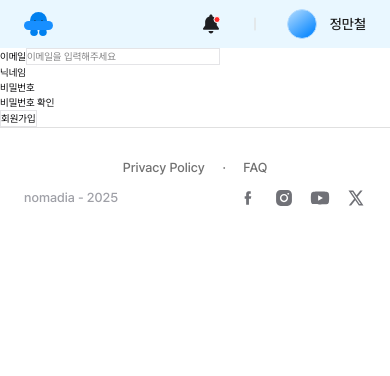
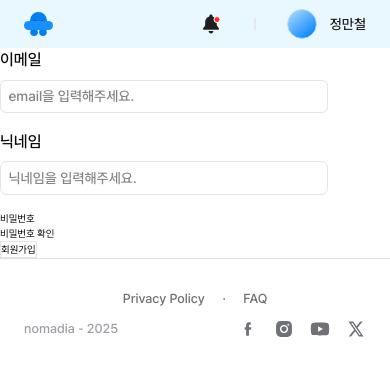
Before and after one commit to codeit-team6/nomadia, a Next.js app: page /signup in a window 390 px wide. Shown: the top 376 px of the page. Built offline with nearby package versions, Linux system fonts and the light colour scheme; no server answers.

Commit message:
[✨Feat] 인풋 공통 컴포넌트 구현 (#40)
* ✨ Feat: input 공통 컴포넌트 구현

- input 공통 컴포넌트를 구현합니다
- 자잘한 수정(글씨)
- LoginForm에 예시로 사용

* ✨ Feat: 반응형 구현

* 🐛 Fix: 자잘한 수정 및 제네릭 추가

```diff
--- a/src/features/auth/signup/components/SignupForm.tsx
+++ b/src/features/auth/signup/components/SignupForm.tsx
@@ -3,6 +3,8 @@
 import { zodResolver } from '@hookform/resolvers/zod';
 import { useRouter } from 'next/navigation';
 import { SubmitHandler, useForm } from 'react-hook-form';
+
+import { FormInput } from '@/shared/components/form-input/form-input';
 
 import { signup as apiSignup } from '../../api/auth.api';
 import { SignupFormType, signupSchema } from '../../validators/auth.schema';
@@ -20,8 +22,8 @@ export const SignupForm = () => {
 
   const onSubmit: SubmitHandler<SignupFormType> = async (data) => {
     try {
-      // const _response = await apiSignup(data);
-      await apiSignup(data);
+      const response = await apiSignup(data);
+      console.log(response);
       alert('회원가입 성공');
       router.push('./login');
     } catch (error) {
@@ -32,28 +34,22 @@ export const SignupForm = () => {
 
   return (
     <form onSubmit={handleSubmit(onSubmit)}>
-      <div>
-        <label htmlFor="email">이메일</label>
-        <input
-          id="email"
-          type="email"
-          {...register('email')}
-          className="border"
-          placeholder="이메일을 입력해주세요"
-        />
-        {/* 여러 input 속성을 한꺼번에 적용시킴
-                    name: 'email',
-                    onChange: (e) => {},
-                    ref
-                    ...
-                */}
-        {errors.email && <p className="text-red-500">{errors.email.message}</p>}
-      </div>
-      <div>
-        <label htmlFor="nickname">닉네임</label>
-        <input id="nickname" type="text" {...register('nickname')} />
-        {errors.nickname && <p>{errors.nickname.message}</p>}
-      </div>
+      <FormInput
+        label="이메일"
+        name="email"
+        type="text"
+        placeholder="email을 입력해주세요."
+        register={register}
+        error={errors.email}
+      />
+      <FormInput
+        label="닉네임"
+        name="nickname"
+        type="text"
+        placeholder="닉네임을 입력해주세요."
+        register={register}
+        error={errors.nickname}
+      />
       <div>
         <label htmlFor="password">비밀번호</label>
         <input id="password" type="password" {...register('password')} />
--- a/src/features/auth/validators/auth.schema.ts
+++ b/src/features/auth/validators/auth.schema.ts
@@ -2,21 +2,21 @@ import z from 'zod';
 
 export const signupSchema = z
   .object({
-    email: z.email({ message: '올바른 이메일 형식을 입력해주세요' }),
-    nickname: z.string().min(2, { message: '닉네임은 2자 이상이어야 합니다' }),
+    email: z.email({ message: '올바른 이메일 형식을 입력해주세요.' }),
+    nickname: z.string().min(2, { message: '닉네임은 2자 이상이어야 합니다.' }),
     password: z
       .string()
-      .min(8, { message: '비밀번호는 8자 이상이어야 합니다' }),
+      .min(8, { message: '비밀번호는 8자 이상이어야 합니다.' }),
     confirmPassword: z.string(),
   })
   .refine((data) => data.password === data.confirmPassword, {
-    message: '비밀번호가 일치하지 않습니다',
+    message: '비밀번호가 일치하지 않습니다.',
     path: ['confirmPassword'],
   });
 
 export const loginSchema = z.object({
-  email: z.email({ message: '올바른 이메일 형식을 입력해주세요' }),
-  password: z.string().min(8, { message: '비밀번호를 8자 이상 입력해주세요' }),
+  email: z.email({ message: '올바른 이메일 형식을 입력해주세요.' }),
+  password: z.string().min(8, { message: '비밀번호를 8자 이상 입력해주세요.' }),
 });
 
 export type SignupFormType = z.infer<typeof signupSchema>;
--- /dev/null
+++ b/src/shared/components/form-input/form-input.tsx
@@ -0,0 +1,47 @@
+import {
+  FieldError,
+  FieldValues,
+  Path,
+  UseFormRegister,
+} from 'react-hook-form';
+
+/**
+ * @description react-hook-form 과 함께 쓰는 공통 입력 컴포넌트
+ *  * 제네릭을 사용하여 로그인, 회원가입 등 모든 폼에서 재사용할 수 있습니다. so hard,,,
+ * @param {string} label - 창 위에 표시될 라벨 텍스트
+ * @param {Path<T>} name - react-hook-form에 등록할 필드의 이름
+ * @param {UseFormRegister<T>} register - 부모 폼에서 전달받는 react-hook-form의 register 함수
+ * @param {FieldError} [errors] - 해당 필드의 유효성 검사 에러 객체
+ * @param {React.InputHTMLAttributes<HTMLInputElement>} ...rest - type, placeholder 등 표준 HTML input 속성을 그대로 전달받습니다.
+ */
+
+interface FormInputProps<T extends FieldValues>
+  extends React.InputHTMLAttributes<HTMLInputElement> {
+  label: string;
+  name: Path<T>;
+  register: UseFormRegister<T>;
+  error?: FieldError;
+}
+
+export const FormInput = <T extends FieldValues>({
+  label,
+  name,
+  register,
+  error,
+  ...rest
+}: FormInputProps<T>) => {
+  return (
+    <div className="mb-5 flex flex-col">
+      <label htmlFor={name} className="txt-16-medium mb-3">
+        {label}
+      </label>
+      <input
+        id={name}
+        {...rest}
+        {...register(name)} // type, placeholder 등을 여기에 적용
+        className="txt-14-medium mb-1.5 h-13.5 w-full max-w-[328px] rounded-lg border px-3 md:max-w-[640px]"
+      />
+      {error && <p className="txt-12-medium text-red-500">{error.message}</p>}
+    </div>
+  );
+};
```
